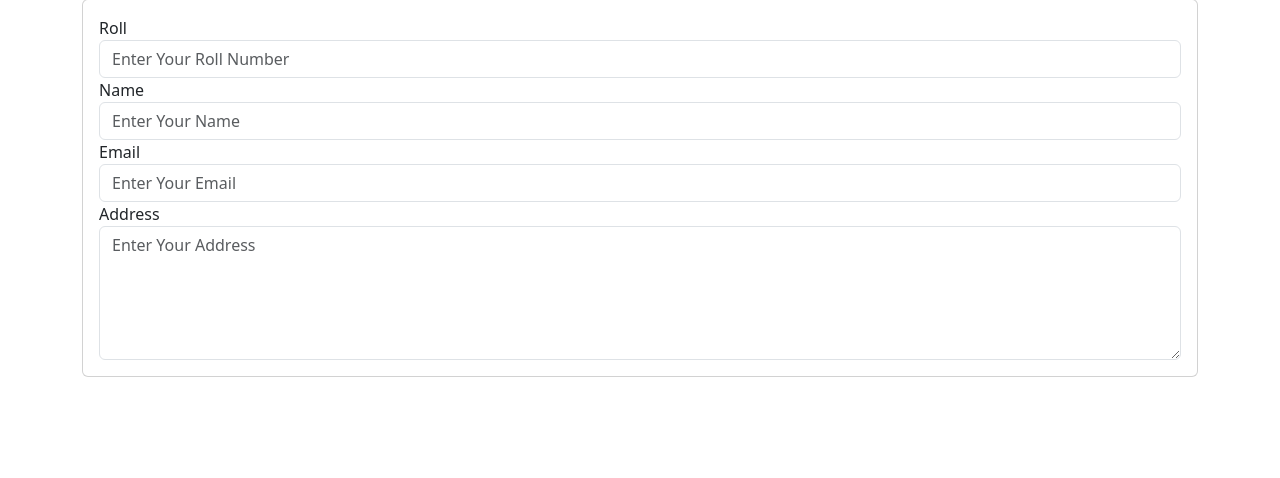
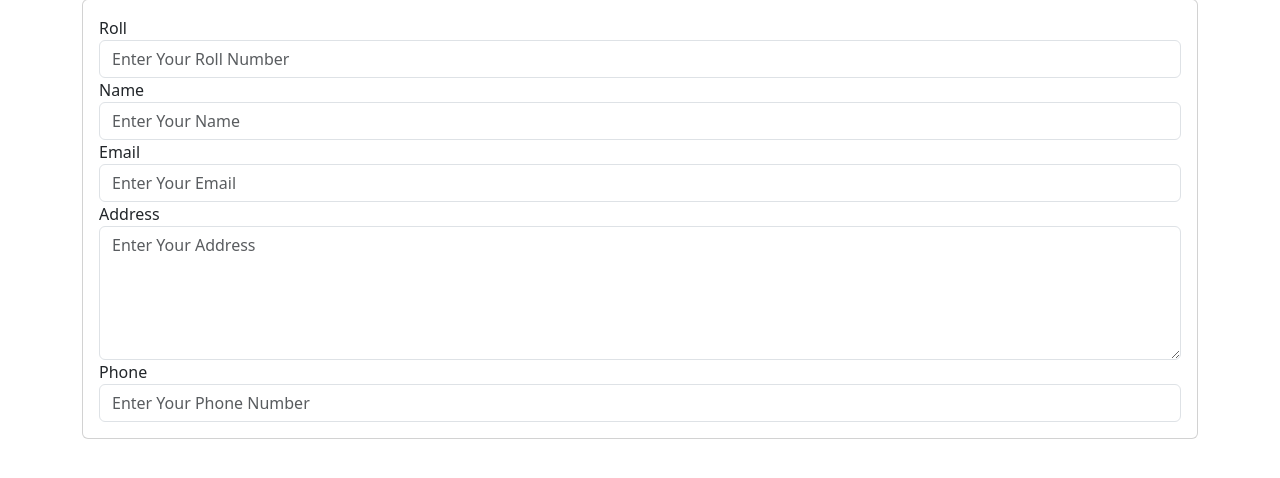
Before and after one commit to devsharifmahmud/std_manage, a Django app: page /std/add-std/ in a window 1280 px wide. Shown: the part 129-607 px from the top of the page. Run offline with Django 5.2, Linux system fonts and the light colour scheme.

Commit message:
Update code

```diff
--- a/templates/std/std_add.html
+++ b/templates/std/std_add.html
@@ -32,6 +32,10 @@
                             <label for="address">Address</label>
                             <textarea  id="address" name="address" rows ="5" class="form-control" placeholder="Enter Your Address" required></textarea>
                         </div>
+                        <div class="md-3">
+                            <label for="phone">Phone</label>
+                            <input type="text" class="form-control" id="phone" name="phone" placeholder="Enter Your Phone Number" required>
+                        </div>
                     </form>
                 </div>
             </div>
```
